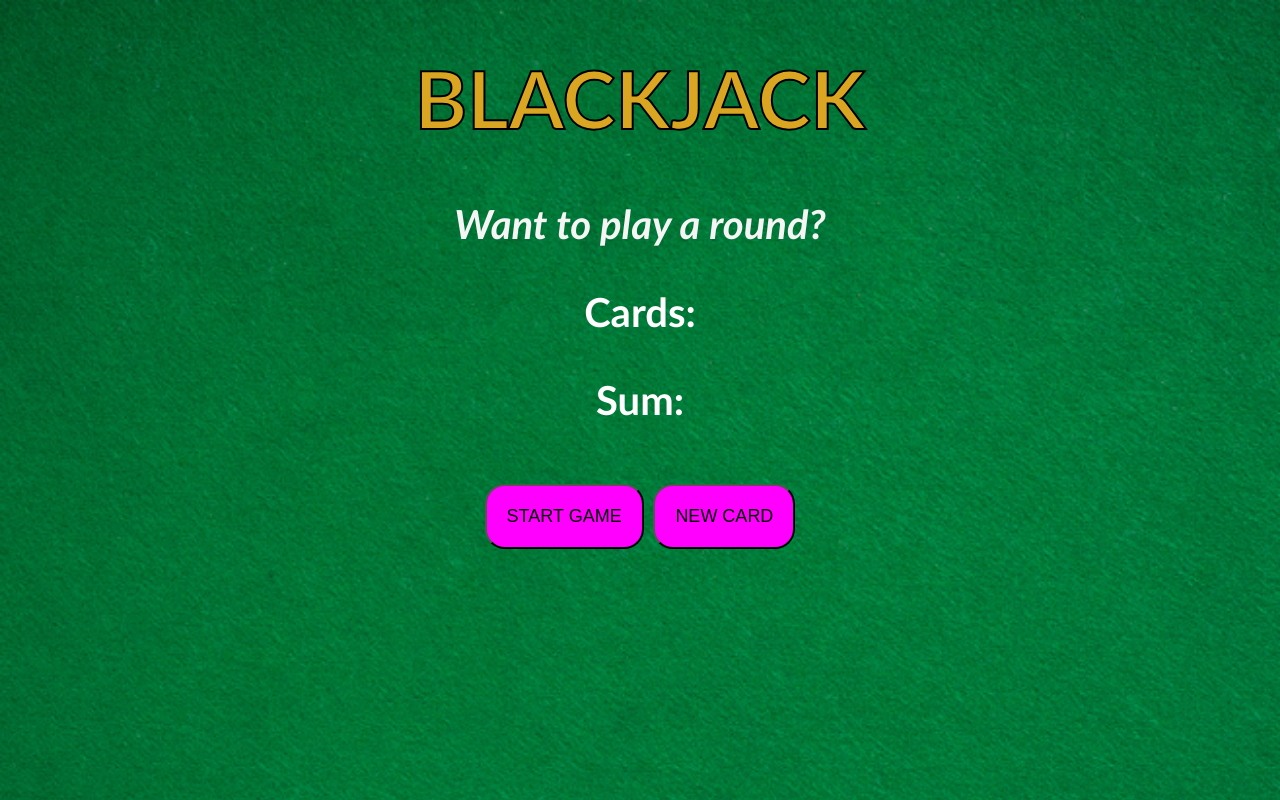
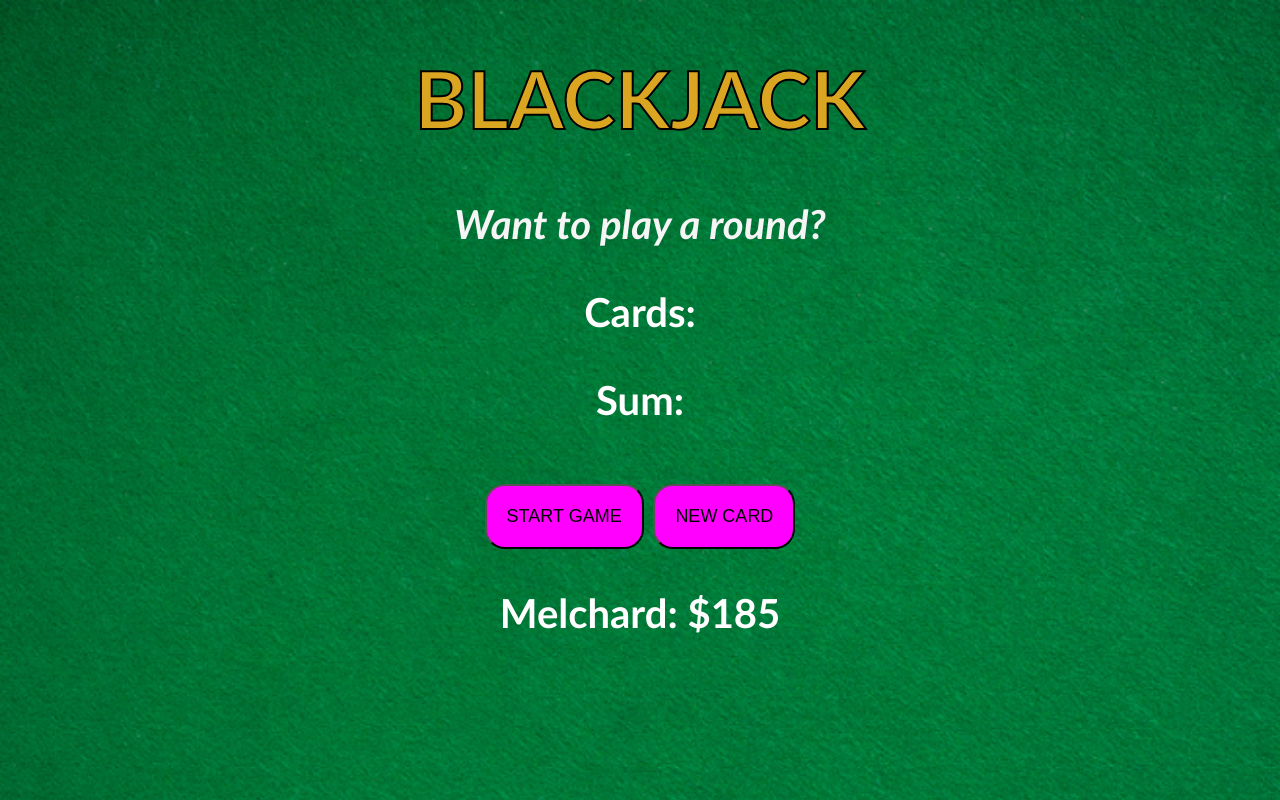
Before and after one commit to MelchardSimeon/a-blackjack-game, a plain HTML site: page index.html in a window 1280 px wide. Drawn offline with Linux system fonts and the light colour scheme.

Commit message:
add key value pairs for the object

```diff
--- a/index.html
+++ b/index.html
@@ -18,6 +18,7 @@
         <button id="startButton">START GAME</button>
         <button id="new-card-button">NEW CARD</button>
     </div>
+        <p id="player-el"></p>
  </div>
   </div>
 
--- a/main.js
+++ b/main.js
@@ -1,6 +1,6 @@
 let player = {
     name: "Melchard",
-    chips: 185;
+    chips: 185
 }
 let startButton = document.getElementById("startButton").addEventListener("click", startGame);
 let cards = []
@@ -14,6 +14,9 @@ let cardsEl = document.querySelector(".cards-el")
 let newCardButton = document.getElementById("new-card-button").addEventListener("click", newCard);
 let playerEl = document.getElementById("player-el")
 
+playerEl.textContent = player.name + ": $" + player.chips;
+
+console.log(playerEl)
 
 function getRandomCard() {
     randomNumber = Math.floor(Math.random() * 13) + 1;
```
